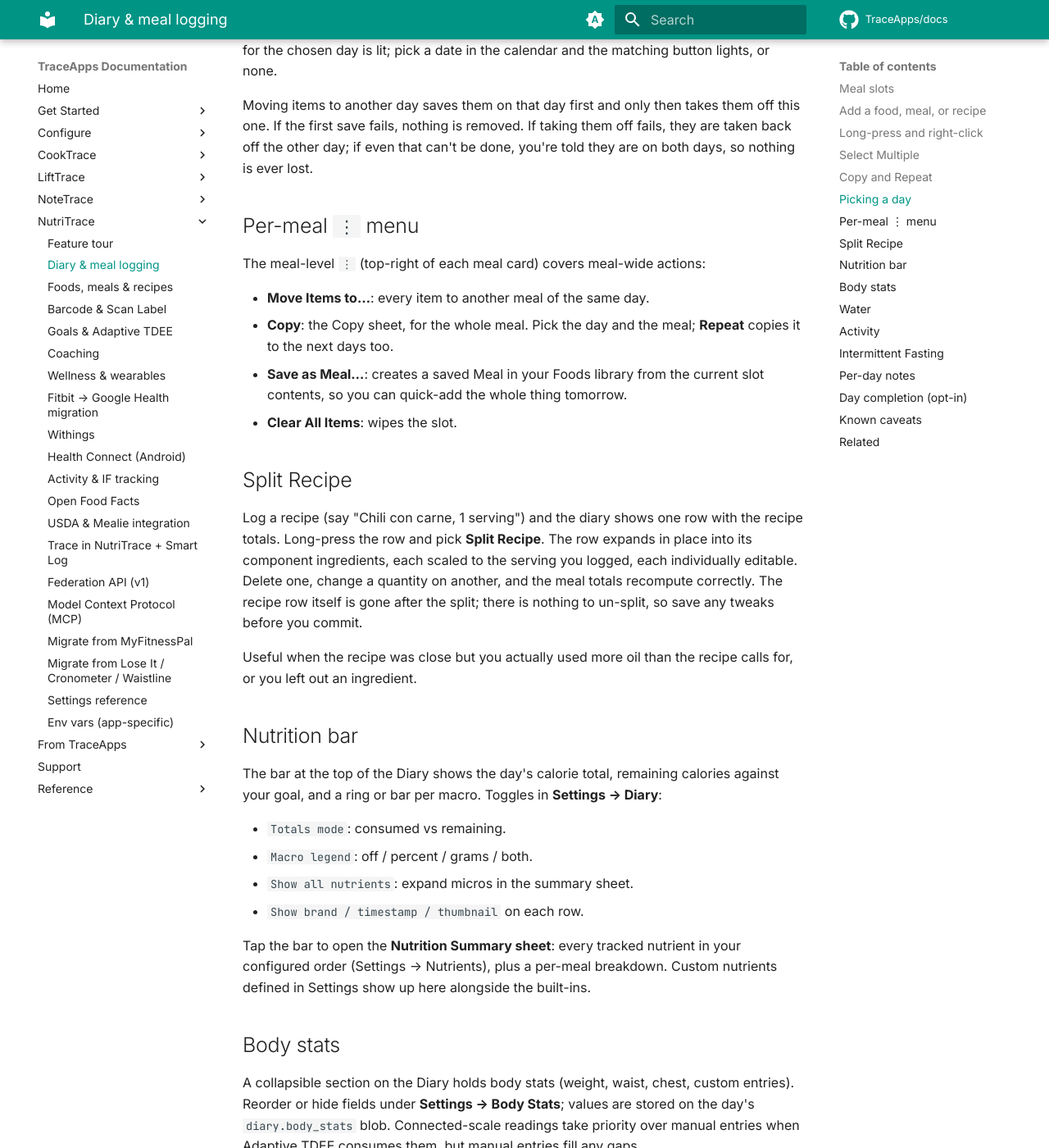
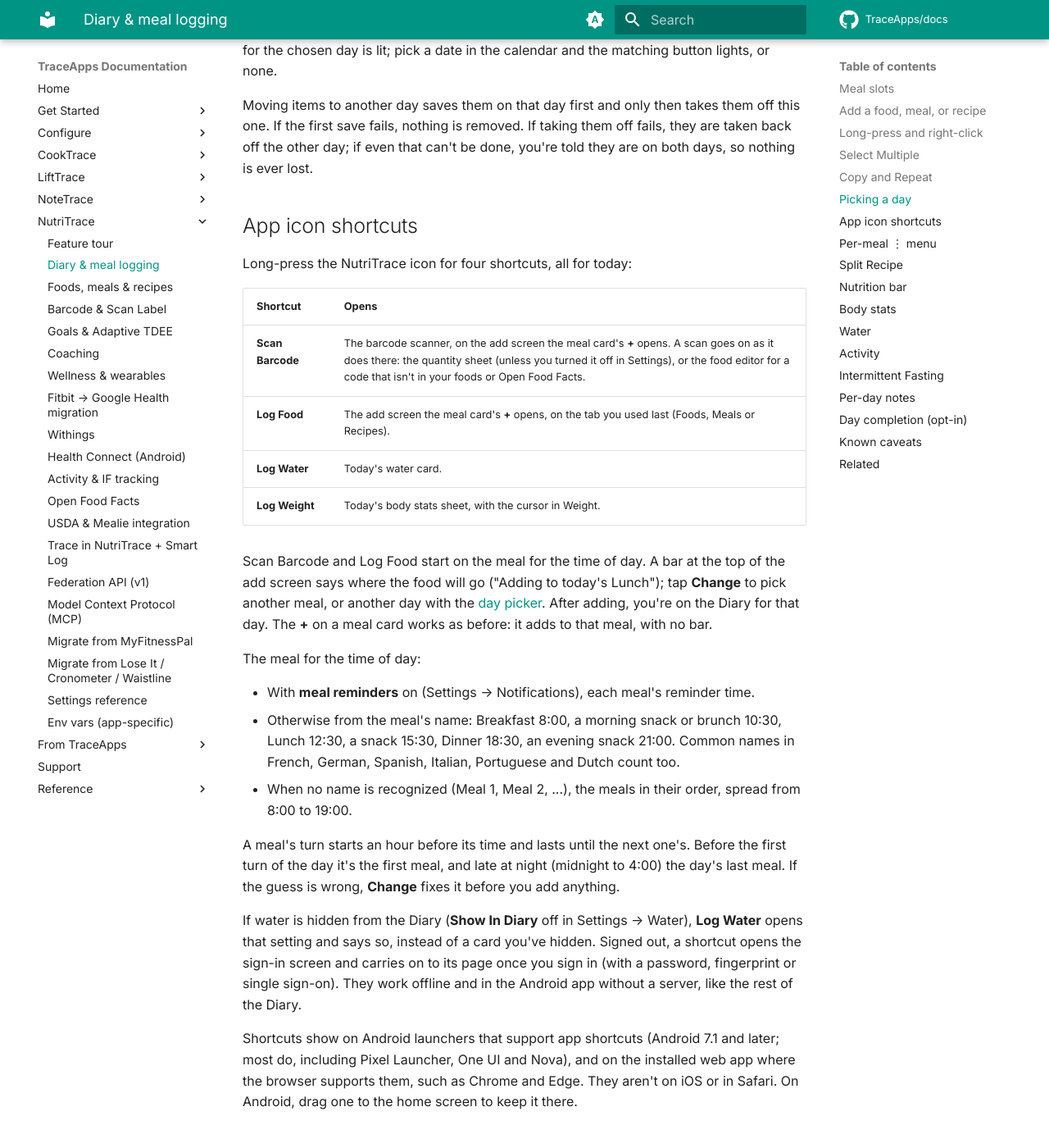
Before and after one commit to TraceApps/docs, an MkDocs documentation site: the page built from docs/nutritrace/diary.md, in a window 1280 px wide and 1400 px high, scrolled down 2331 px. Shown: the whole window at 82% size. Built offline with MkDocs 1.6.1 and Material for MkDocs 9.7.7, drawn with Linux system fonts in a browser that asks for light colours; comment, search, counter and statistics services are not loaded.

Commit message:
App icon shortcuts in NutriTrace, LiftTrace and CookTrace (TraceApps/nutritrace#278)
NutriTrace Diary: the four shortcuts, the meal for the time of day, the
bar with Change, water hidden, signed out and where they show; Scan points
there. LiftTrace Diary: Start Workout and Log Weight. CookTrace Shopping:
Shopping List and Scan to Pantry, with a pointer from Pantry's scanning.

```diff
--- a/docs/nutritrace/diary.md
+++ b/docs/nutritrace/diary.md
@@ -45,6 +45,31 @@ If some days can't be saved, the others keep their copies and the message says h
 Everywhere you choose a day for diary items (the Copy sheet, **Move to Meal**, **Move Selected**, and **Add to Diary** on the Foods page) has the same picker: **Yesterday**, **Today** and **Tomorrow** buttons, and the date field with its calendar for any other day. The button for the chosen day is lit; pick a date in the calendar and the matching button lights, or none.
 
 Moving items to another day saves them on that day first and only then takes them off this one. If the first save fails, nothing is removed. If taking them off fails, they are taken back off the other day; if even that can't be done, you're told they are on both days, so nothing is ever lost.
+
+## App icon shortcuts {#app-icon-shortcuts}
+
+Long-press the NutriTrace icon for four shortcuts, all for today:
+
+| Shortcut | Opens |
+|---|---|
+| **Scan Barcode** | The barcode scanner, on the add screen the meal card's **+** opens. A scan goes on as it does there: the quantity sheet (unless you turned it off in Settings), or the food editor for a code that isn't in your foods or Open Food Facts. |
+| **Log Food** | The add screen the meal card's **+** opens, on the tab you used last (Foods, Meals or Recipes). |
+| **Log Water** | Today's water card. |
+| **Log Weight** | Today's body stats sheet, with the cursor in Weight. |
+
+Scan Barcode and Log Food start on the meal for the time of day. A bar at the top of the add screen says where the food will go ("Adding to today's Lunch"); tap **Change** to pick another meal, or another day with the [day picker](#picking-a-day). After adding, you're on the Diary for that day. The **+** on a meal card works as before: it adds to that meal, with no bar.
+
+The meal for the time of day:
+
+- With **meal reminders** on (Settings → Notifications), each meal's reminder time.
+- Otherwise from the meal's name: Breakfast 8:00, a morning snack or brunch 10:30, Lunch 12:30, a snack 15:30, Dinner 18:30, an evening snack 21:00. Common names in French, German, Spanish, Italian, Portuguese and Dutch count too.
+- When no name is recognized (Meal 1, Meal 2, ...), the meals in their order, spread from 8:00 to 19:00.
+
+A meal's turn starts an hour before its time and lasts until the next one's. Before the first turn of the day it's the first meal, and late at night (midnight to 4:00) the day's last meal. If the guess is wrong, **Change** fixes it before you add anything.
+
+If water is hidden from the Diary (**Show In Diary** off in Settings → Water), **Log Water** opens that setting and says so, instead of a card you've hidden. Signed out, a shortcut opens the sign-in screen and carries on to its page once you sign in (with a password, fingerprint or single sign-on). They work offline and in the Android app without a server, like the rest of the Diary.
+
+Shortcuts show on Android launchers that support app shortcuts (Android 7.1 and later; most do, including Pixel Launcher, One UI and Nova), and on the installed web app where the browser supports them, such as Chrome and Edge. They aren't on iOS or in Safari. On Android, drag one to the home screen to keep it there.
 
 ## Per-meal `⋮` menu
 
```
Also changed, not shown: docs/cooktrace/pantry.md (+2 -0 lines), docs/cooktrace/shopping.md (+13 -0 lines), docs/lifttrace/diary.md (+13 -0 lines), docs/nutritrace/scan.md (+1 -1 lines).
